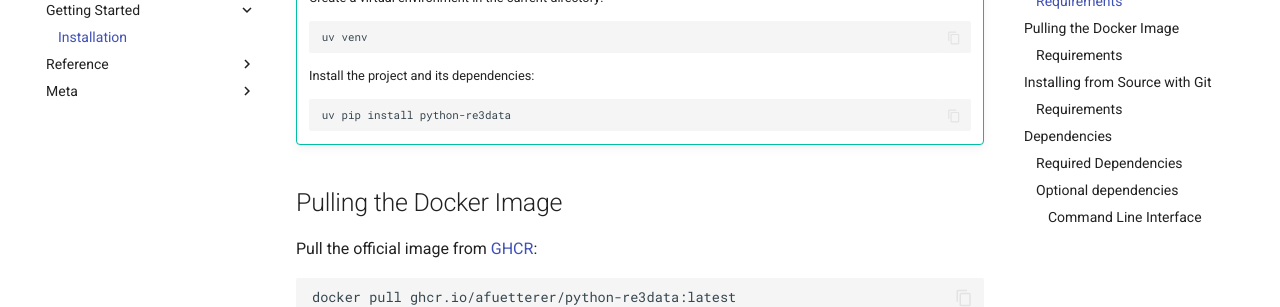
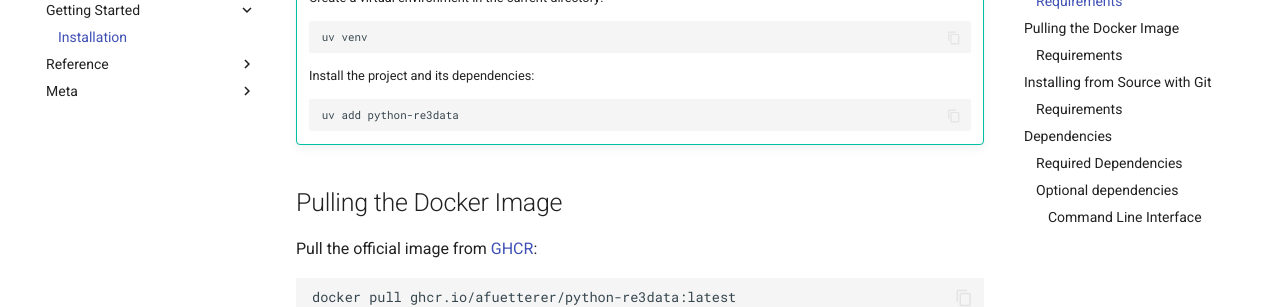
Before and after one commit to afuetterer/python-re3data, an MkDocs documentation site: the page built from docs/src/install.md, in a window 1280 px wide and 900 px high, scrolled down 760 px. Shown: the part 152-459 px from the top of the window. Built offline with MkDocs 1.6.1 and Material for MkDocs 9.7.7, drawn with Linux system fonts in a browser that asks for light colours; comment, search, counter and statistics services are not loaded; the version menu is left out.

Commit message:
docs: update uv installation instructions (#227)
Fixes #225

````diff
--- a/docs/src/install.md
+++ b/docs/src/install.md
@@ -40,7 +40,7 @@ For more details, see [Optional Dependencies](#optional-dependencies).
     Install the project and its dependencies:
 
     ```bash
-    uv pip install python-re3data
+    uv add python-re3data
     ```
 
 ## Pulling the Docker Image
````
